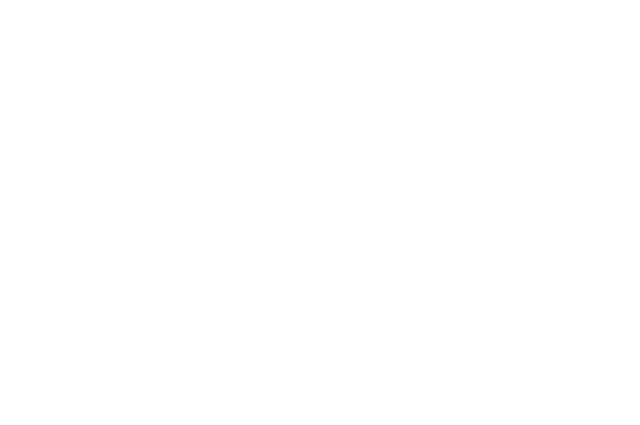
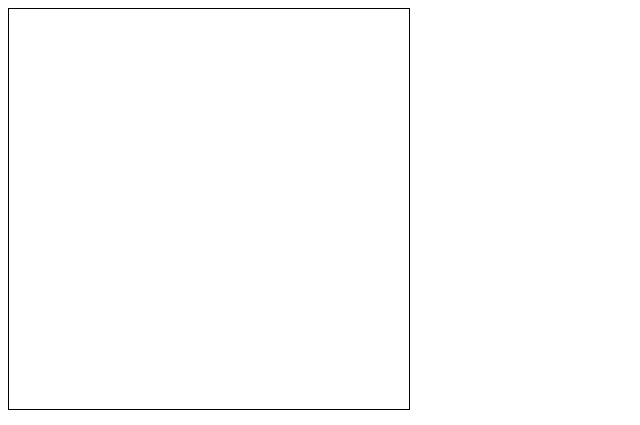
Before and after one commit to JotaVe027/Meu-site-jogo, a plain HTML site: page index.html in a window 1280 px wide. Shown: the whole page, without its empty margins (0-640 px from the left). Drawn offline with Linux system fonts and the light colour scheme.

Commit message:
Update index.html

```diff
--- a/index.html
+++ b/index.html
@@ -1 +1,17 @@
-<canvas id="snake-game" width="400" height="400"></canvas>
+<!DOCTYPE html>
+<html>
+  <head>
+    <title>Jogo da Cobrinha</title>
+    <style>
+      canvas {
+        border: 1px solid black;
+      }
+    </style>
+  </head>
+  <body>
+    <canvas id="canvas" width="400" height="400"></canvas>
+    <script>
+      // código JavaScript para o jogo de cobrinha
+    </script>
+  </body>
+</html>
```
